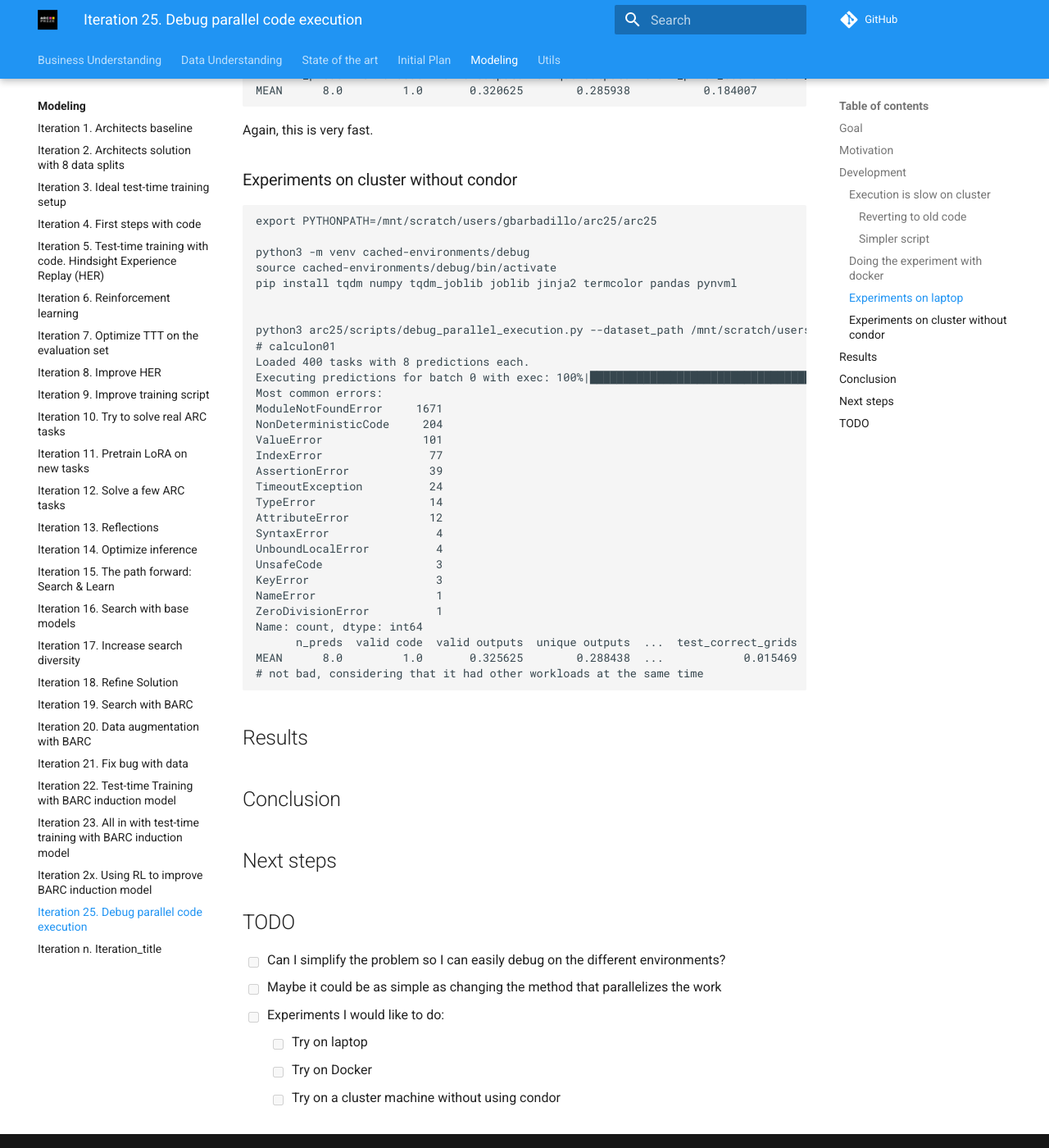
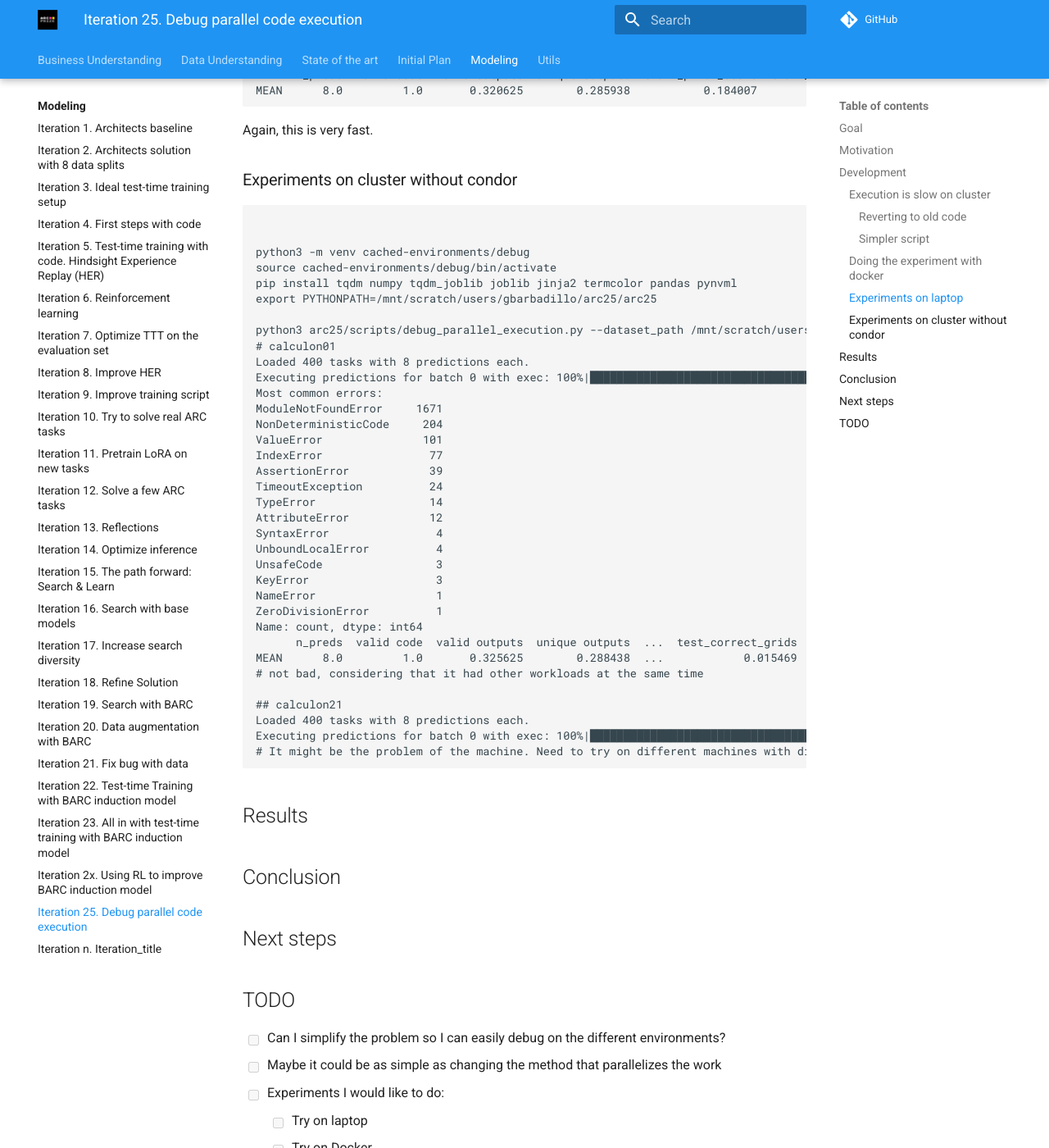
Before and after one commit to ironbar/arc25, an MkDocs documentation site: the page built from docs/modeling/Iteration_25_debug_parallel_code_execution.md, in a window 1280 px wide and 1400 px high, scrolled down 3029 px. Shown: the whole window at 82% size. Built offline with MkDocs 1.6.1 and Material for MkDocs 9.7.7, drawn with Linux system fonts in a browser that asks for light colours; comment, search, counter and statistics services are not loaded.

Commit message:
documented results

````diff
--- a/docs/modeling/Iteration_25_debug_parallel_code_execution.md
+++ b/docs/modeling/Iteration_25_debug_parallel_code_execution.md
@@ -141,12 +141,12 @@ Again, this is very fast.
 ### Experiments on cluster without condor
 
 ```bash
-export PYTHONPATH=/mnt/scratch/users/gbarbadillo/arc25/arc25
+
 
 python3 -m venv cached-environments/debug
 source cached-environments/debug/bin/activate
 pip install tqdm numpy tqdm_joblib joblib jinja2 termcolor pandas pynvml
-
+export PYTHONPATH=/mnt/scratch/users/gbarbadillo/arc25/arc25
 
 python3 arc25/scripts/debug_parallel_execution.py --dataset_path /mnt/scratch/users/gbarbadillo/arc25/data/arc-prize-2024/arc-agi_evaluation_challenges.json --prediction_path /mnt/scratch/users/gbarbadillo/arc25/predictions/2025-08-28-base-model/evaluation/8preds_2025_09_02_05_36_40_predictions.json
 # calculon01
@@ -171,6 +171,11 @@ Name: count, dtype: int64
       n_preds  valid code  valid outputs  unique outputs  ...  test_correct_grids  test_pass_rate  test_is_correct  is_correct
 MEAN      8.0         1.0       0.325625        0.288438  ...            0.015469           0.015            0.055        0.05
 # not bad, considering that it had other workloads at the same time
+
+## calculon21
+Loaded 400 tasks with 8 predictions each.
+Executing predictions for batch 0 with exec: 100%|████████████████████████████████████| 3200/3200 [00:36<00:00, 87.61run/s]
+# It might be the problem of the machine. Need to try on different machines with different number of cores
 ```
 
 ## Results
````
